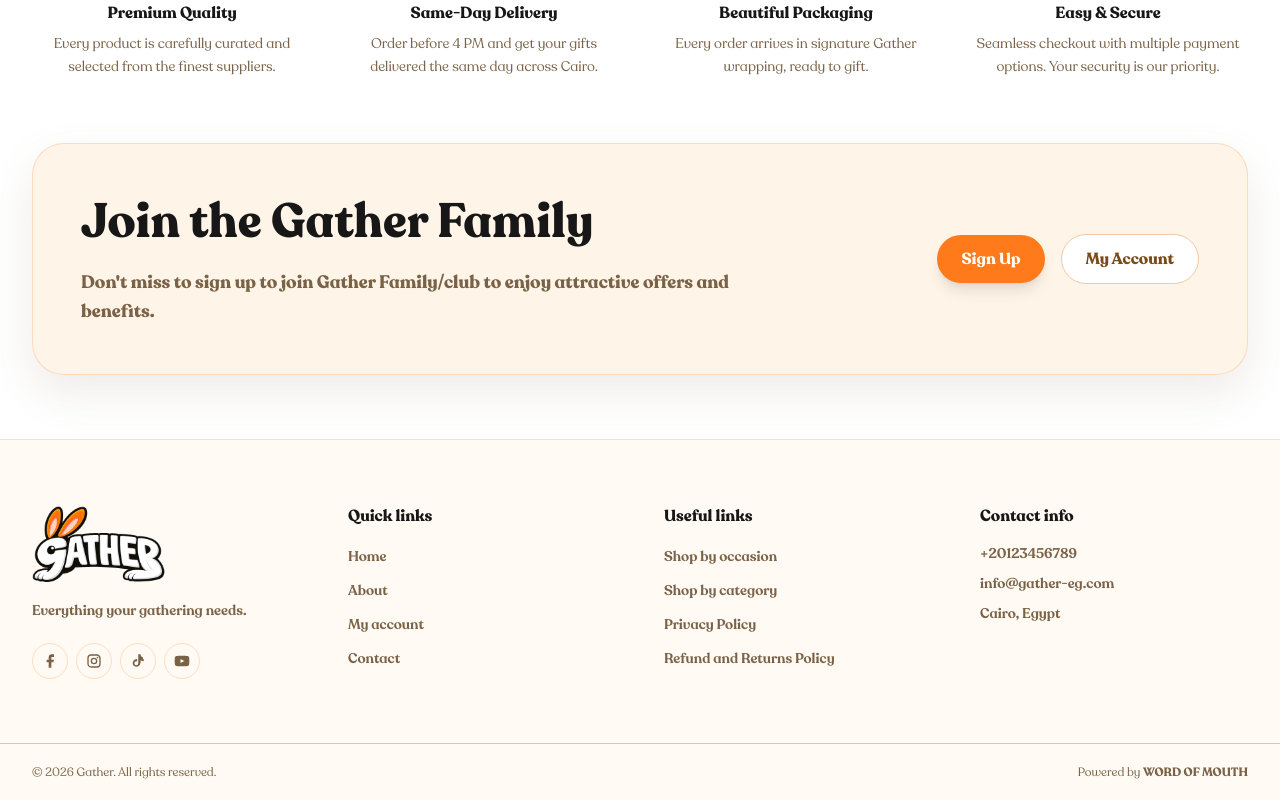
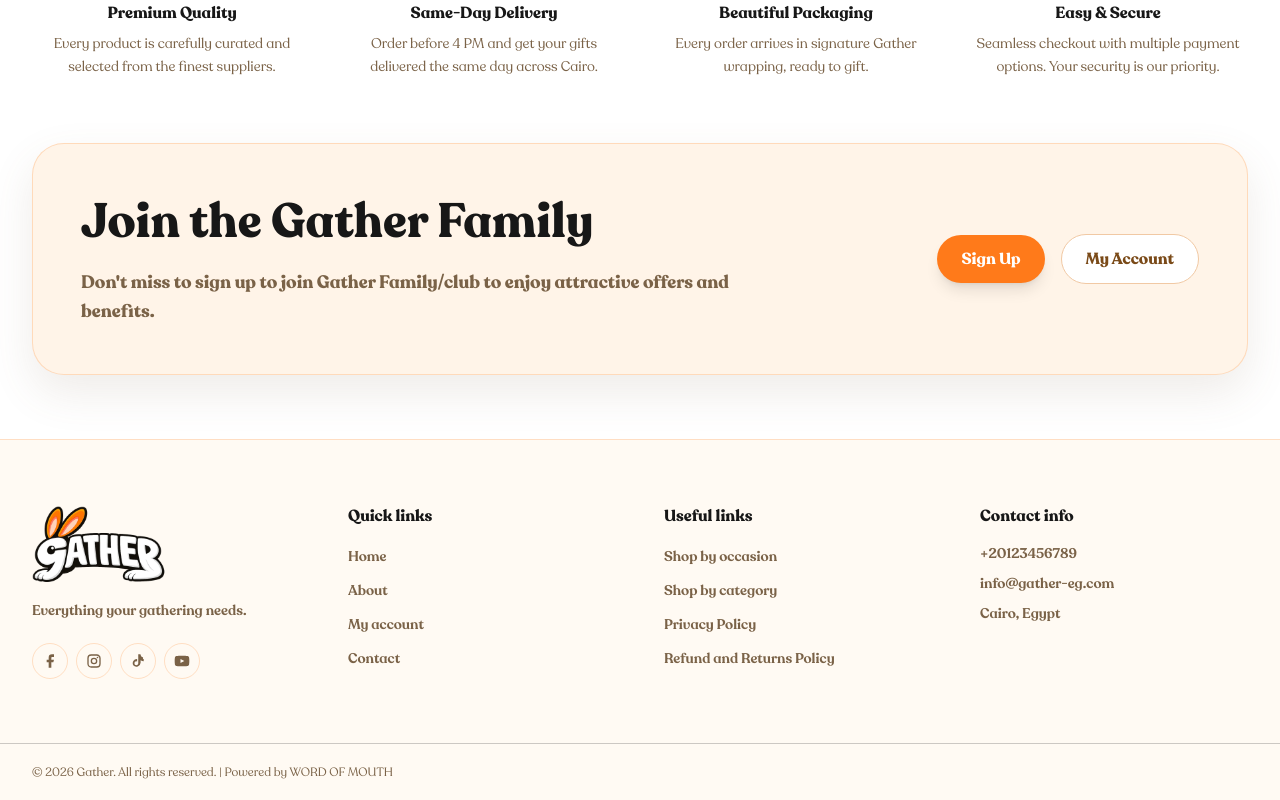
Before and after one commit to Word-of-Mouth-Marketing-agency/gather, a Next.js app: page / in a window 1280 px wide. Shown: the part 4952-5752 px from the top of the page. Built offline with nearby package versions, Linux system fonts and the light colour scheme.

Commit message:
copy: update footer copyright text

```diff
--- a/src/components/layout/Footer.tsx
+++ b/src/components/layout/Footer.tsx
@@ -137,19 +137,16 @@
       </div>
 
       <div className="border-t border-black/20 py-5">
-        <div className="max-w-7xl mx-auto px-4 sm:px-6 lg:px-8 flex flex-col sm:flex-row items-center justify-between gap-2 text-xs text-[#7a6247]">
-          <span>&copy; 2026 Gather. All rights reserved.</span>
-          <span>
-            Powered by{' '}
+        <div className="max-w-7xl mx-auto px-4 sm:px-6 lg:px-8 text-center sm:text-left text-xs text-[#7a6247]">
+          &copy; 2026 Gather. All rights reserved. | Powered by{' '}
           <a
             href="https://wordofmoutheg.com"
             target="_blank"
             rel="noopener noreferrer"
-              className="font-bold text-[#7a6247] hover:underline"
+            className="text-[#7a6247] hover:underline"
           >
             WORD OF MOUTH
           </a>
-          </span>
         </div>
       </div>
     </footer>
```
Lines whose indentation alone changed are shown as unchanged.
